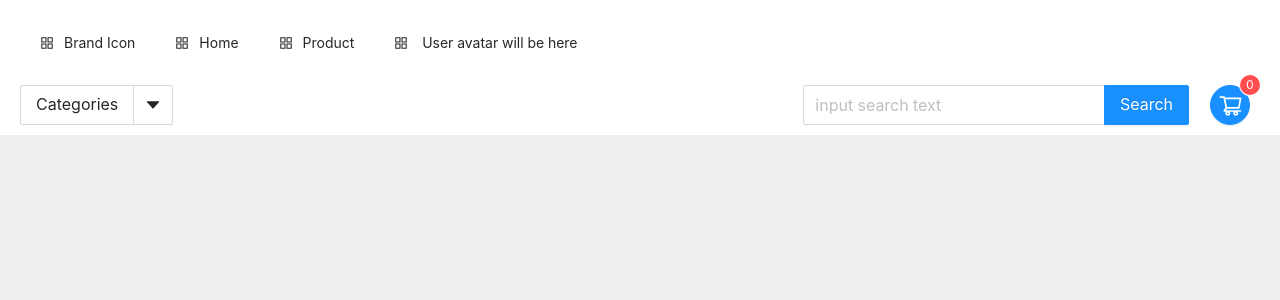
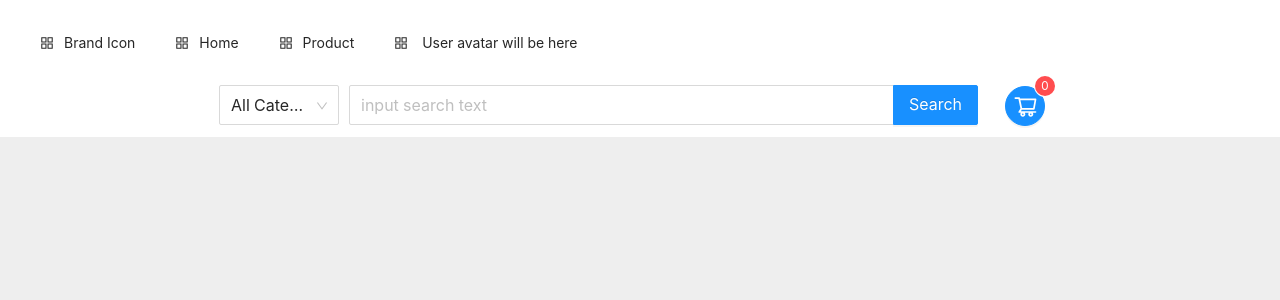
Before and after one commit to HellBlazer616/e-commerce-lotus, a React (Create React App) app: page / in a window 1280 px wide. Shown: the top 300 px of the page. Built offline with nearby package versions, Linux system fonts and the light colour scheme.

Commit message:
updated nav

```diff
--- a/src/components/AsideMenuComponent.js
+++ b/src/components/AsideMenuComponent.js
@@ -25,20 +25,21 @@ const AsideMenuComponent = () => {
   };
 
   useEffect(() => {
-    if (width > 500) {
+    if (width > 500 && isCollapse) {
       setIsCollapse(false);
-      return;
+      console.log('render');
+    } else if (width < 500 && !isCollapse) {
+      console.log('render');
+      setIsCollapse(true);
     }
-
-    setIsCollapse(true);
-  }, [width]);
+  }, [width, isCollapse]);
 
   return (
     <aside>
       <Menu
         onClick={handleClick}
         // defaultSelectedKeys={['1']}
-
+        collapsible
         mode="inline"
         style={{ position: 'sticky', top: 0 }}
         ref={menuRef}
--- a/src/components/NavComponent.js
+++ b/src/components/NavComponent.js
@@ -1,5 +1,5 @@
 import React, { useState } from 'react';
-import { Menu, Input, Dropdown, Button, Tooltip, Badge } from 'antd';
+import { Menu, Input, Dropdown, Button, Tooltip, Badge, Select } from 'antd';
 import { Link } from '@reach/router';
 import {
   AppstoreOutlined,
@@ -12,6 +12,7 @@ import CartComponent from './CartComponent';
 
 const { SubMenu } = Menu;
 const { Search } = Input;
+const { Option } = Select;
 
 const NavComponent = ({ visible, setVisible }) => {
   const [current, setCurrent] = useState({});
@@ -30,26 +31,6 @@ const NavComponent = ({ visible, setVisible }) => {
   const handleCategoryClick = (e) => {
     console.log('click ', e);
   };
-
-  const HoverMenu = (
-    <Menu
-      key="menu"
-      icon={<AppstoreOutlined />}
-      title="Grocery"
-      onClick={handleCategoryClick}
-    >
-      <Menu.Item key="1">1st Menu Item</Menu.Item>
-      <Menu.Item key="2">Option 6</Menu.Item>
-      <Menu.Item key="3">Option 5</Menu.Item>
-      <Menu.Item key="4">Option 6</Menu.Item>
-      <Menu.Item key="5">Option 5</Menu.Item>
-      <Menu.Item key="6">Option 6</Menu.Item>
-      <Menu.Item key="7">Option 5</Menu.Item>
-      <Menu.Item key="8">Option 6</Menu.Item>
-      <Menu.Item key="9">Option 5</Menu.Item>
-      <Menu.Item key="10">Option 6</Menu.Item>
-    </Menu>
-  );
 
   return (
     <>
@@ -81,23 +62,30 @@ const NavComponent = ({ visible, setVisible }) => {
         </StyledMenu>
 
         <div className="bottom-nav">
-          <Dropdown.Button
+          <Select
+            defaultValue="All Category"
+            style={{ width: 120 }}
+            onChange={handleCategoryClick}
+            className="bottom-nav__button"
             size="large"
-            onClick={handleCategoryClick}
-            overlay={HoverMenu}
-            className="bottom-nav__button"
-            icon={<CaretDownOutlined />}
-            key="category"
           >
-            Categories
-          </Dropdown.Button>
+            <Option value="all-category">All Categories</Option>
+            <Option value="fruit">Fruit</Option>
+            <Option value="vegetable">Vegetable</Option>
+          </Select>
           <StyledSearch
             placeholder="input search text"
             enterButton="Search"
             size="large"
             onSearch={(value) => console.log(value)}
           />
-          <div onClick={showCart} style={{ margin: '0 20px' }}>
+          <button
+            onClick={showCart}
+            style={{ margin: '0 20px' }}
+            type="button"
+            aria-label="cart-button"
+            className="cart-button"
+          >
             <Badge count={0} showZero>
               <Tooltip title="open cart">
                 <Button
@@ -112,7 +100,7 @@ const NavComponent = ({ visible, setVisible }) => {
                 />
               </Tooltip>
             </Badge>
-          </div>
+          </button>
         </div>
       </Nav>
       <CartComponent visible={visible} setVisible={setVisible} />
@@ -134,6 +122,10 @@ const Nav = styled.nav`
       margin: 0 10px;
     }
   }
+  & .cart-button {
+    border: none;
+    background: inherit;
+  }
 `;
 
 const StyledMenu = styled(Menu)`
```
